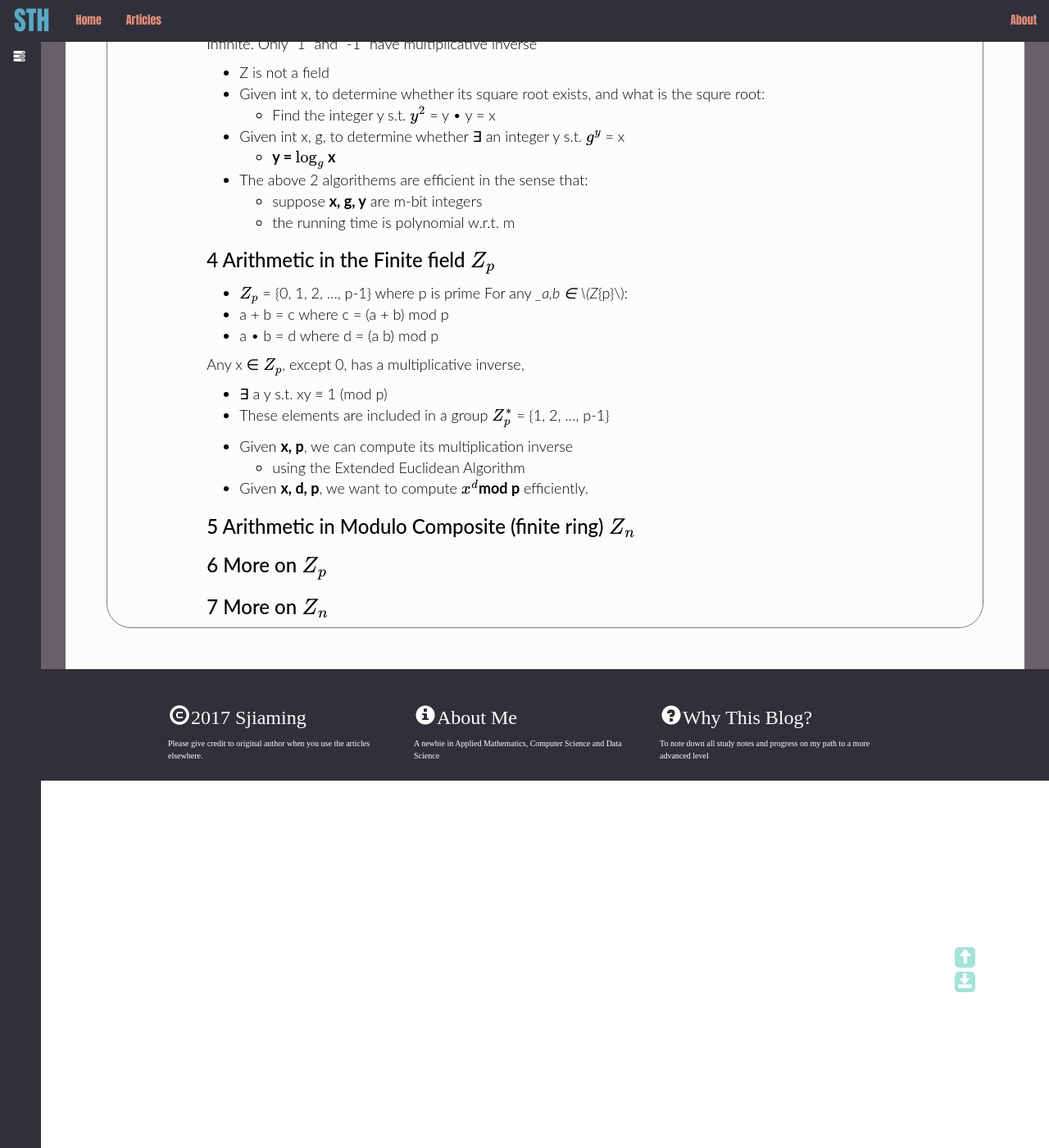
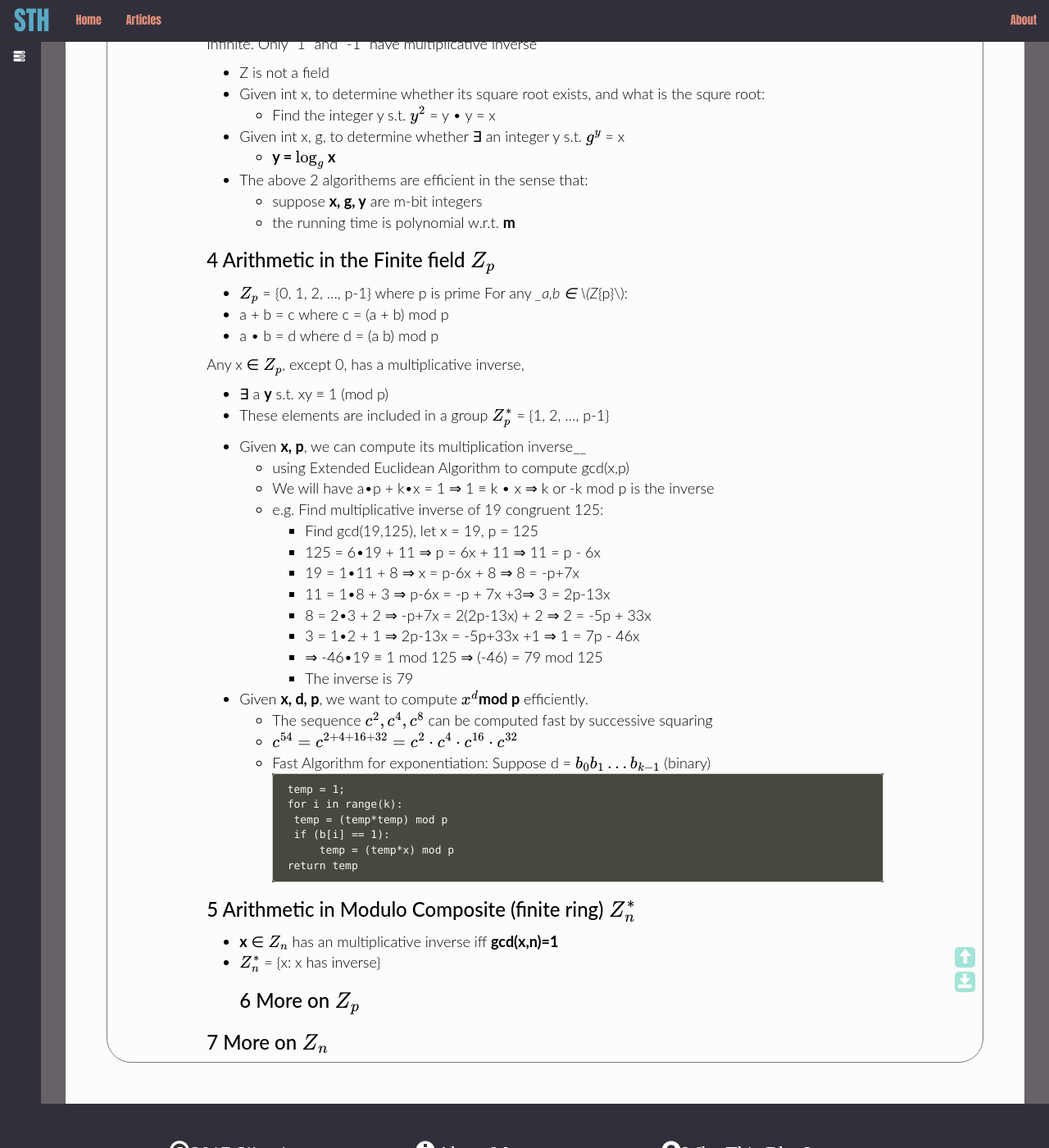
Before and after one commit to sjiaming/BlogSth, a Jekyll site: the page built from _posts/Cryptography/2017-11-2-Math-background.md, in a window 1280 px wide and 1400 px high, scrolled down 2444 px. Shown: the whole window at 82% size. Built offline with Jekyll 4.4.1, drawn with Linux system fonts in a browser that asks for light colours; nearby versions of some CDN libraries; formulas are drawn with MathJax 3.

Commit message:
modified post

````diff
--- a/_posts/Cryptography/2017-11-2-Math-background.md
+++ b/_posts/Cryptography/2017-11-2-Math-background.md
@@ -113,7 +113,7 @@ Infinite. Only “1” and “-1” have multiplicative inverse
     - __y = \\(\log_{g}\\) x__
 - The above 2 algorithems are efficient in the sense that:
     - suppose __x, g, y__ are m-bit integers
-    - the running time is polynomial w.r.t. m
+    - the running time is polynomial w.r.t. __m__
 
 
 
@@ -126,15 +126,40 @@ For any __a,b ∈ \\(Z_{p}\\):
 - a • b = d where d = (a b) mod p
 
 Any x ∈ \\(Z_{p}\\), except 0, has a multiplicative inverse,
-- ∃ a y s.t. xy ≡ 1 (mod p)
+- ∃ a __y__ s.t. xy ≡ 1 (mod p)
 - These elements are included in a group \\(Z_{p}^{*}\\) = {1, 2, ..., p-1}
 
-- Given __x, p__, we can compute its multiplication inverse
-    - using the Extended Euclidean Algorithm
+- Given __x, p__, we can compute its multiplication inverse__
+    - using Extended Euclidean Algorithm to compute gcd(x,p)
+    - We will have a•p + k•x = 1 ⇒ 1 ≡ k • x ⇒ k or -k mod p is the inverse
+    - e.g. Find multiplicative inverse of 19 congruent 125:
+        + Find gcd(19,125), let x = 19, p = 125
+        + 125 = 6•19 + 11 ⇒ p = 6x + 11 ⇒  11 = p - 6x
+        + 19 = 1•11 + 8 ⇒ x = p-6x + 8 ⇒ 8 = -p+7x
+        + 11 = 1•8 + 3 ⇒ p-6x = -p + 7x +3⇒ 3 = 2p-13x
+        + 8 = 2•3 + 2 ⇒ -p+7x = 2(2p-13x) + 2 ⇒ 2 = -5p + 33x
+        + 3 = 1•2 + 1 ⇒ 2p-13x = -5p+33x +1 ⇒ 1 = 7p - 46x
+        + ⇒ -46•19 ≡ 1 mod 125 ⇒ (-46) = 79 mod 125
+        + The inverse is 79
 -  Given __x, d, p__, we want to compute \\(x^{d}\\)__mod p__ efficiently.
+    - The sequence $c^{2},c^{4},c^{8}$ can be computed fast by successive squaring
+    - $c^{54} = c^{2+4+16+32}=c^{2}\cdot c^{4}\cdot c^{16} \cdot c^{32}$
+    - Fast Algorithm for exponentiation: Suppose d = $b_{0}b_{1}...b_{k-1}$ (binary)
+    ```
+    temp = 1;
+    for i in range(k):
+        temp = (temp*temp) mod p
+        if (b[i] == 1):
+            temp = (temp*x) mod p
+    return temp
+    ```
 
-### 5 Arithmetic in Modulo Composite (finite ring) \\(Z_{n}\\)
 
+
+
+### 5 Arithmetic in Modulo Composite (finite ring) \\(Z_{n}^{*}\\)
+- __x__ ∈ $Z_{n}$ has an multiplicative inverse iff __gcd(x,n)=1__
+- $Z_{n}^{*}$ = {x: x has inverse}
 ### 6 More on \\(Z_{p}\\)
 
 ### 7 More on \\(Z_{n}\\)
````
Also changed, not shown: _posts/Cat/2017-9-21-cat3.md (deleted, +0 -12 lines), _posts/Tool/2017-10-28-Excel-shortcuts.md (+1 -1 lines), _posts/Tool/2017-10-29-Markdown-cheatsheet.md (+1 -1 lines), _posts/Tool/2017-11-13-Web-Crawling.md (added, +34 -0 lines), assets/pics/tools/get.png (added), assets/pics/tools/spider.jpg (added), assets/pics/tools/spider_banner.jpg (added).
